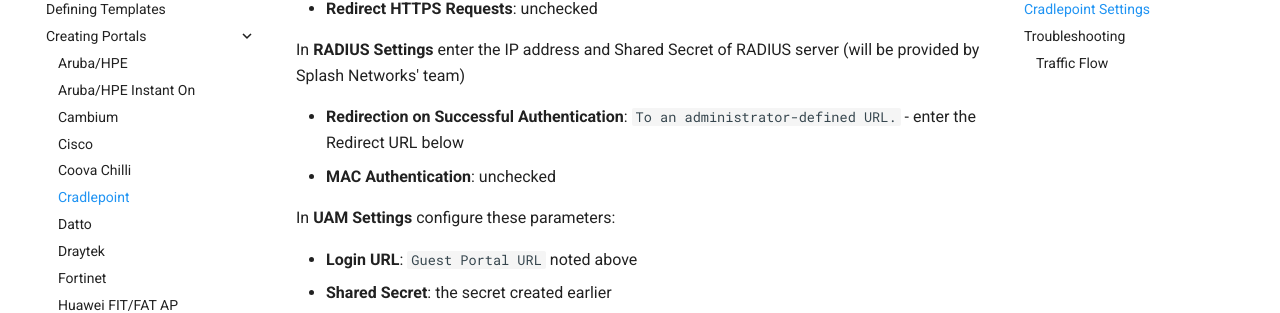
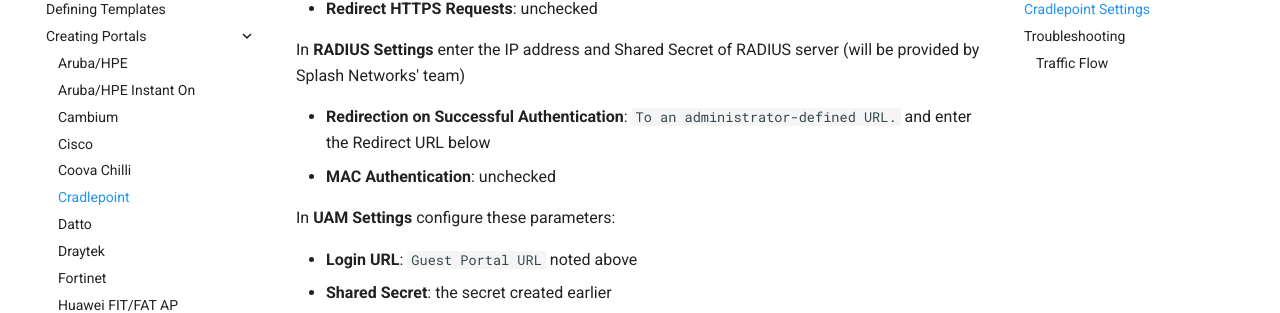
Before and after one commit to splash-networks/admin-panel-doc, an MkDocs documentation site: the page built from docs/portals/cradlepoint.md, in a window 1280 px wide and 900 px high, scrolled down 1281 px. Shown: the part 153-466 px from the top of the window. Built offline with MkDocs 1.6.1 and Material for MkDocs 9.7.7, drawn with Linux system fonts in a browser that asks for light colours.

Commit message:
cradlepoint

```diff
--- a/docs/portals/cradlepoint.md
+++ b/docs/portals/cradlepoint.md
@@ -35,7 +35,7 @@
 
 In **RADIUS Settings** enter the IP address and Shared Secret of RADIUS server (will be provided by Splash Networks' team)
 
- - **Redirection on Successful Authentication**: `To an administrator-defined URL.` - enter the Redirect URL below
+ - **Redirection on Successful Authentication**: `To an administrator-defined URL.` and enter the Redirect URL below
  - **MAC Authentication**: unchecked
 
 In **UAM Settings** configure these parameters:
```
